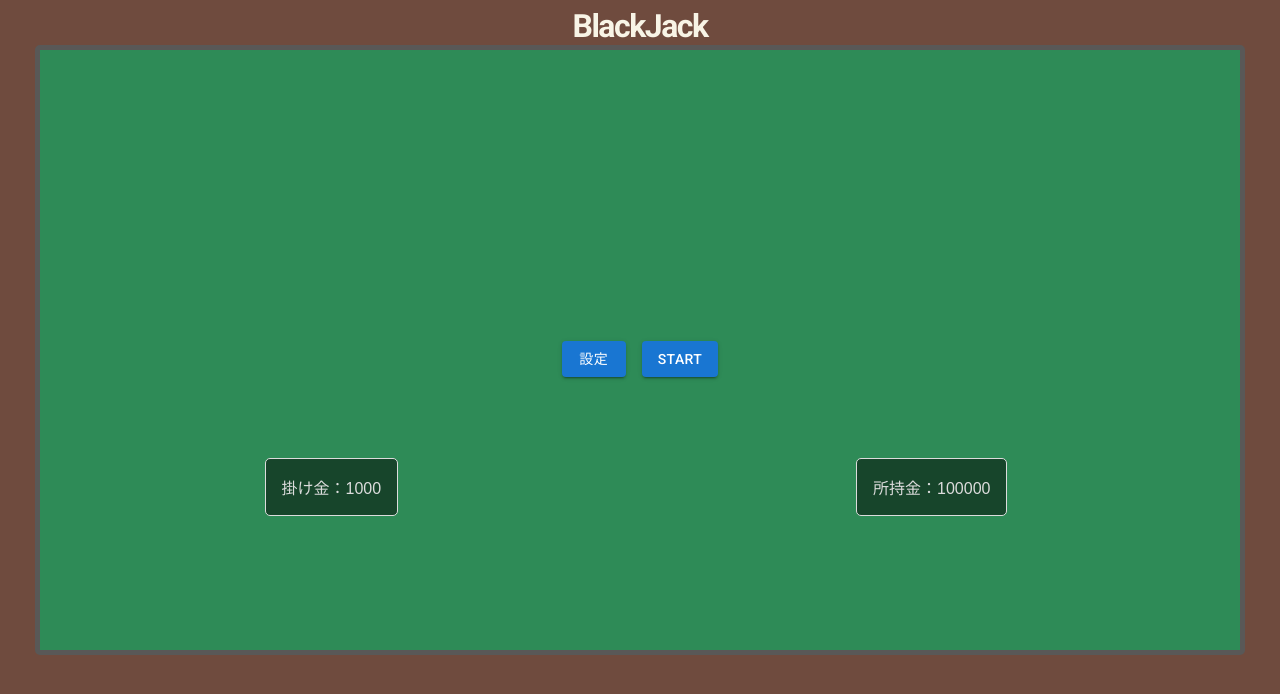
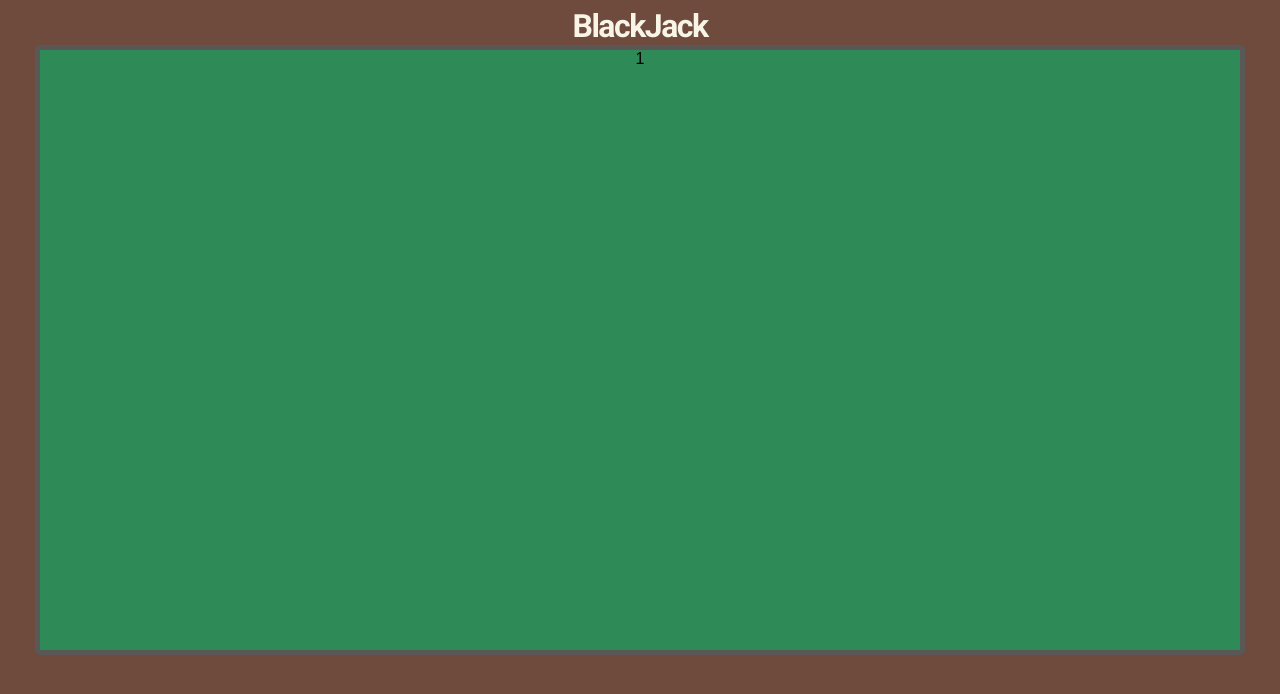
Before and after one commit to takayama-tomoaki/BlackJack, a React (Create React App) app: page /Result/1 in a window 1280 px wide. Shown: the top 694 px of the page. Built offline with nearby package versions, Linux system fonts and the light colour scheme.

Commit message:
feat：画面遷移実装

```diff
--- a/src/App.js
+++ b/src/App.js
@@ -1,47 +1,16 @@
-import { Box, Button, Typography } from "@mui/material";
-import React, { useState } from "react";
-import BlackJack from "./BlackJack";
-import SettingButton from "./components/SettingButton";
-import ValueBox from "./components/ValueBox";
+import React from "react";
+import { BrowserRouter, Route, Routes } from "react-router-dom";
+import Result from "./components/Result";
+import StartMenu from "./StartMenu";
 import "./styles.css";
 
 export default function App() {
-  const [isGameStart, setIsGameStart] = useState(false);
-  const [betAmount, setBetAmount] = useState(1000);
-
-  const handleBetAmountChange = (event, value) => {
-    setBetAmount(value);
-  };
-
   return (
-    <Box className="App">
-      <Typography variant="h1">
-        <Box className={"h1-header"}>BlackJack</Box>
-      </Typography>
-      <Box id="table">
-        {isGameStart ? (
-          <BlackJack betAmount={betAmount} handleBetAmountChange={handleBetAmountChange} />
-        ) : (
-          <>
-            <Box className="center-button" display="flex" flexDirection="row" justifyContent="center" mt={1}>
-              <Box mx={1}>
-                <SettingButton betAmount={betAmount} handleBetAmountChange={handleBetAmountChange} />
-              </Box>
-              <Box mx={1}>
-                <Button variant="contained" onClick={() => setIsGameStart(true)}>
-                  START
-                </Button>
-              </Box>
-            </Box>
-            <Box mt={1} display="flex" flexDirection="row" justifyContent="space-around" style={{ marginTop: -200 }}>
-              <ValueBox text={`掛け金：${betAmount}`} />
-              <Box mx={1}>
-                <ValueBox text={`所持金：${100000}`} />
-              </Box>
-            </Box>
-          </>
-        )}
-      </Box>
-    </Box>
+    <BrowserRouter>
+      <Routes>
+        <Route path="/" element={<StartMenu />} />
+        <Route path="/Result/:money" element={<Result />} />
+      </Routes>
+    </BrowserRouter>
   );
 }
--- /dev/null
+++ b/src/StartMenu.js
@@ -0,0 +1,49 @@
+import { Box, Button, Typography } from "@mui/material";
+import React, { useState } from "react";
+import BlackJack from "./BlackJack";
+import SettingButton from "./components/SettingButton";
+import ValueBox from "./components/ValueBox";
+import "./styles.css";
+
+const StartMenu = () => {
+  const [isGameStart, setIsGameStart] = useState(false);
+  const [betAmount, setBetAmount] = useState(1000);
+
+  const handleBetAmountChange = (event, value) => {
+    setBetAmount(value);
+  };
+
+  return (
+    <Box className="App">
+      <Typography variant="h1">
+        <Box className={"h1-header"}>BlackJack</Box>
+      </Typography>
+      <Box id="table">
+        {isGameStart ? (
+          <BlackJack betAmount={betAmount} handleBetAmountChange={handleBetAmountChange} />
+        ) : (
+          <>
+            <Box className="center-button" display="flex" flexDirection="row" justifyContent="center" mt={1}>
+              <Box mx={1}>
+                <SettingButton betAmount={betAmount} handleBetAmountChange={handleBetAmountChange} />
+              </Box>
+              <Box mx={1}>
+                <Button variant="contained" onClick={() => setIsGameStart(true)}>
+                  START
+                </Button>
+              </Box>
+            </Box>
+            <Box mt={1} display="flex" flexDirection="row" justifyContent="space-around" style={{ marginTop: -200 }}>
+              <ValueBox text={`掛け金：${betAmount}`} />
+              <Box mx={1}>
+                <ValueBox text={`所持金：${100000}`} />
+              </Box>
+            </Box>
+          </>
+        )}
+      </Box>
+    </Box>
+  );
+};
+
+export default StartMenu;
--- a/src/components/EndBurron.js
+++ b/src/components/EndBurron.js
@@ -6,14 +6,14 @@ import { useNavigate } from "react-router-dom";
  * 終了ボタンのコンポーネント。
  * @returns
  */
-const EndButton = (money) => {
+const EndButton = ({ money }) => {
   const navigate = useNavigate();
   return (
     <>
       <Button
         variant="contained"
         onClick={() => {
-          navigate("/Result", { state: { money } });
+          navigate(`/Result/${money}`);
         }}
       >
         終了
--- a/src/components/GameProgressButton.js
+++ b/src/components/GameProgressButton.js
@@ -16,7 +16,7 @@ export default function GameProgressButton(props) {
     <>
       <Box display="flex" flexDirection="row" justifyContent="center" mt={1}>
         <Box mx={1}>
-          <EndButton />
+          <EndButton money={props.money} />
         </Box>
         <Box mx={1}>
           <SettingButton betAmount={props.betAmount} handleBetAmountChange={props.handleBetAmountChange} />
--- a/src/components/Result.js
+++ b/src/components/Result.js
@@ -1,10 +1,14 @@
+import { Typography } from "@mui/material";
+import { Box } from "@mui/system";
 import React from "react";
+import { useParams } from "react-router-dom";
 
 /**
  * 結果を表示する画面のコンポーネント。
  * @returns
  */
-const Result = ({ money }) => {
+const Result = () => {
+  const { money } = useParams();
   return (
     <Box className="App">
       <Typography variant="h1">
--- a/src/components/SettingDialog.js
+++ b/src/components/SettingDialog.js
@@ -24,7 +24,7 @@ const SettingDialog = ({ isOpen, onClose, betAmount, onChange }) => {
       <DialogTitle>掛け金設定</DialogTitle>
       <DialogContent>
         <DialogContentText>
-          <Typography id="bet_amount">bet: {betAmount}</Typography>
+          <Typography id="bet_amount">掛け金: {betAmount}</Typography>
         </DialogContentText>
         <Slider value={betAmount} min={0} max={10000} step={100} onChange={onChange} />
       </DialogContent>
--- a/src/index.js
+++ b/src/index.js
@@ -2,17 +2,14 @@
 import { StrictMode } from "react";
 import ReactDOM from "react-dom";
 
-import { BrowserRouter } from "react-router-dom";
 import App from "./App";
 
 const rootElement = document.getElementById("root");
 // eslint-disable-next-line react/no-deprecated
 ReactDOM.render(
   // eslint-disable-next-line react/react-in-jsx-scope
-  <BrowserRouter>
-    <StrictMode>
-      <App />
-    </StrictMode>
-  </BrowserRouter>,
+  <StrictMode>
+    <App />
+  </StrictMode>,
   rootElement
 );
```
